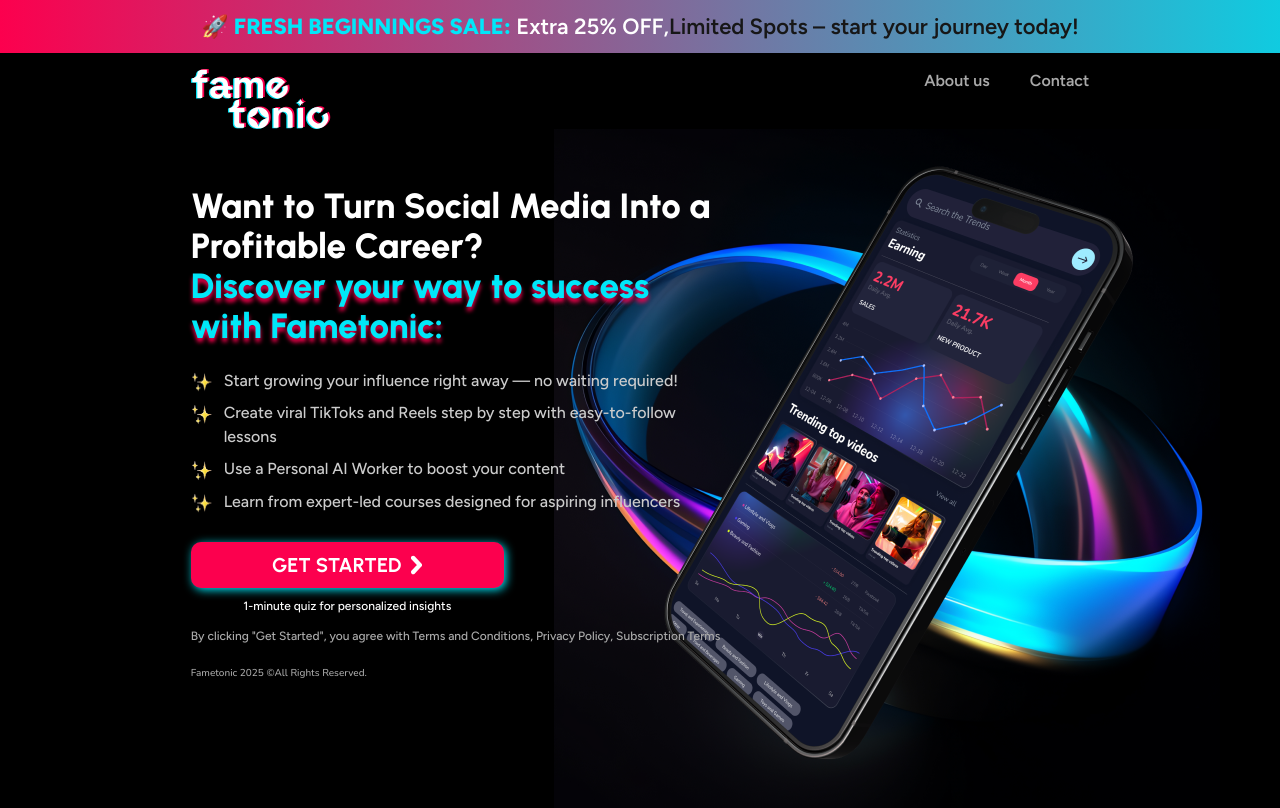
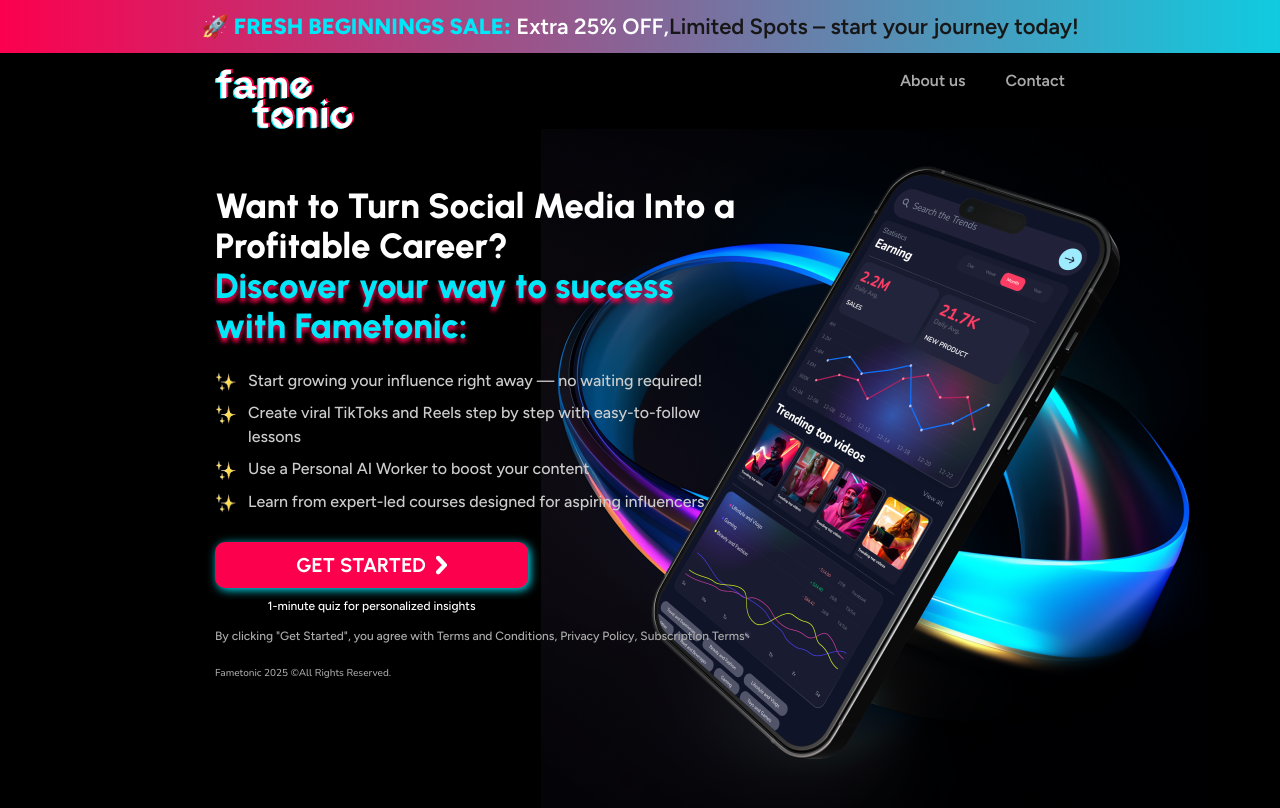
Before and after one commit to eeemons/fametonic, a Next.js app: page / in a window 1280 px wide. Built offline with nearby package versions, Linux system fonts and the light colour scheme.

Commit message:
updated padding

```diff
--- a/app/page.tsx
+++ b/app/page.tsx
@@ -6,7 +6,7 @@ export default function Home() {
   return (
     <div className="bg-black min-h-screen">
       <AnnouncementBar />
-      <div className="px-0 md:px-[8%] xl:px-[14.9%] lg:max-w-[1440px] mx-auto relative overflow-hidden">
+      <div className="px-0 md:px-[8%] xl:px-[215px] lg:max-w-[1440px] mx-auto relative overflow-hidden">
         <Navbar />
         <HeroSection />
       </div>
```
